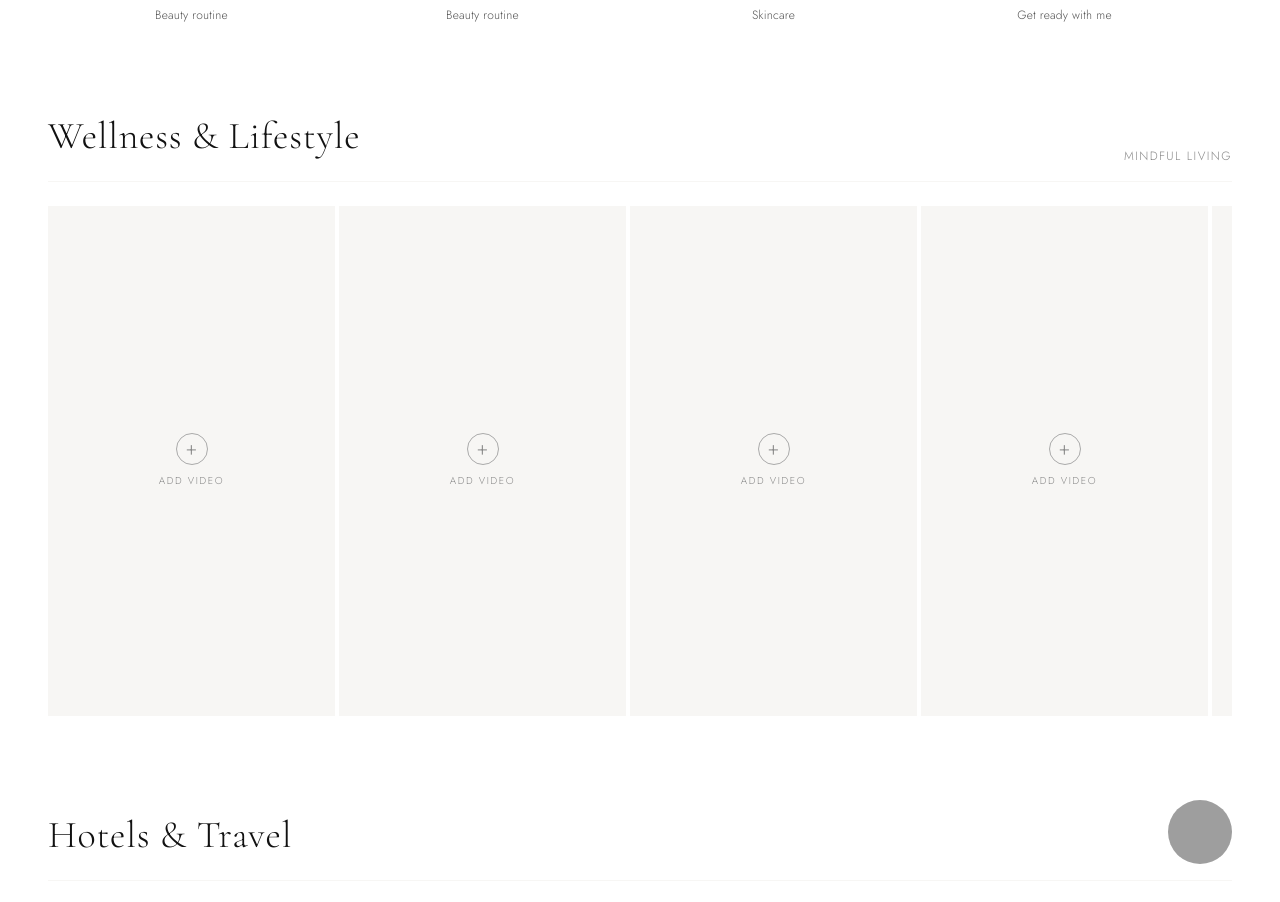
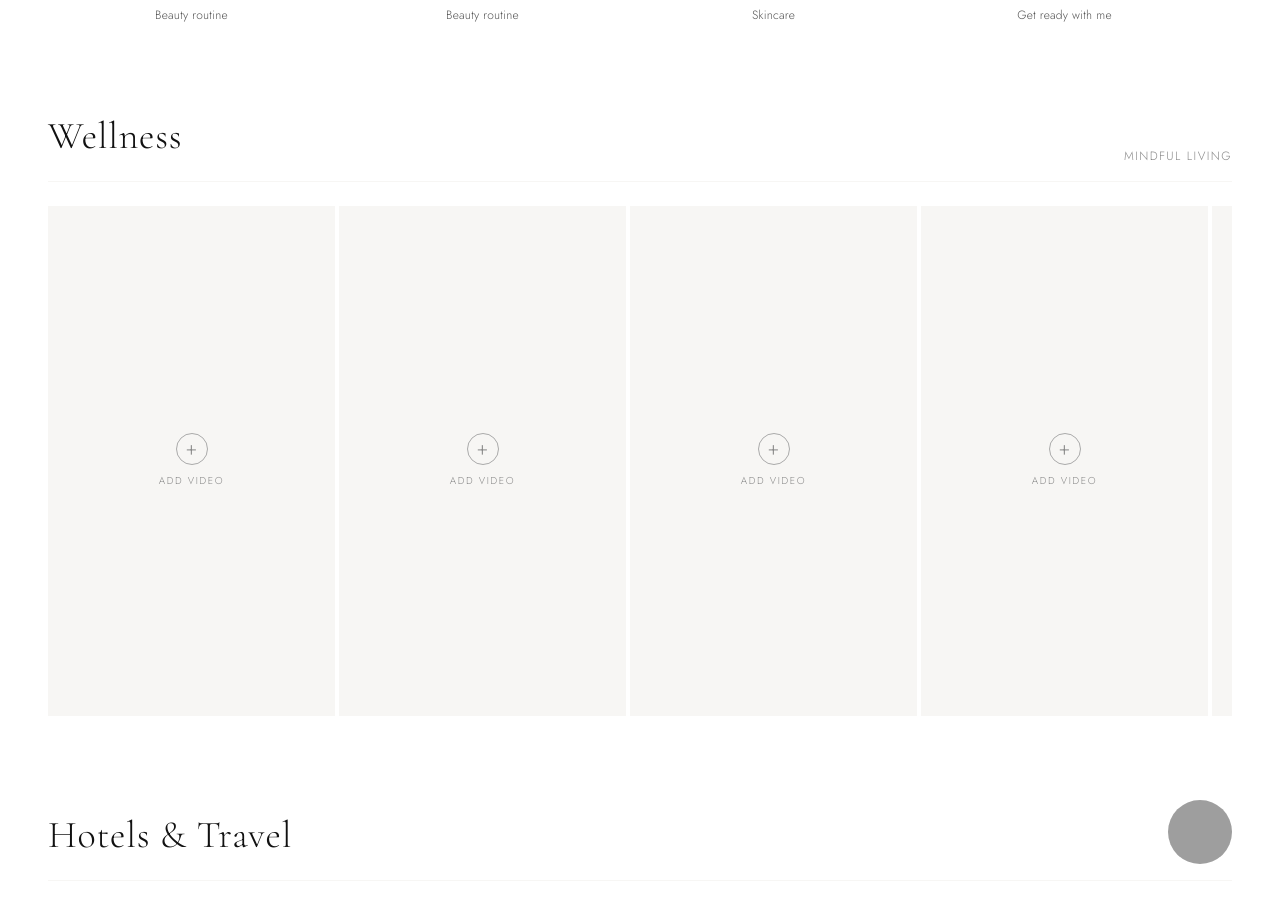
Before and after one commit to livemhaugland/ugc-portfolio, a React (Vite) app: page / in a window 1280 px wide. Shown: the part 3288-4190 px from the top of the page. Built offline with nearby package versions, Linux system fonts and the light colour scheme; grey boxes are pictures that could not be loaded.

Commit message:
rename Wellness & Lifestyle category to Wellness

```diff
--- a/src/App.jsx
+++ b/src/App.jsx
@@ -44,7 +44,7 @@ import kookai from "./assets/Kookai.mp4";
 const categories = [
   { id: "fashion", title: "Fashion", desc: "Elevated styling" },
   { id: "beauty", title: "Beauty", desc: "Skin health, routines & soft glam" },
-  { id: "wellness", title: "Wellness & Lifestyle", desc: "Mindful living" },
+  { id: "wellness", title: "Wellness", desc: "Mindful living" },
 ];
 
 const hotels = [
```
